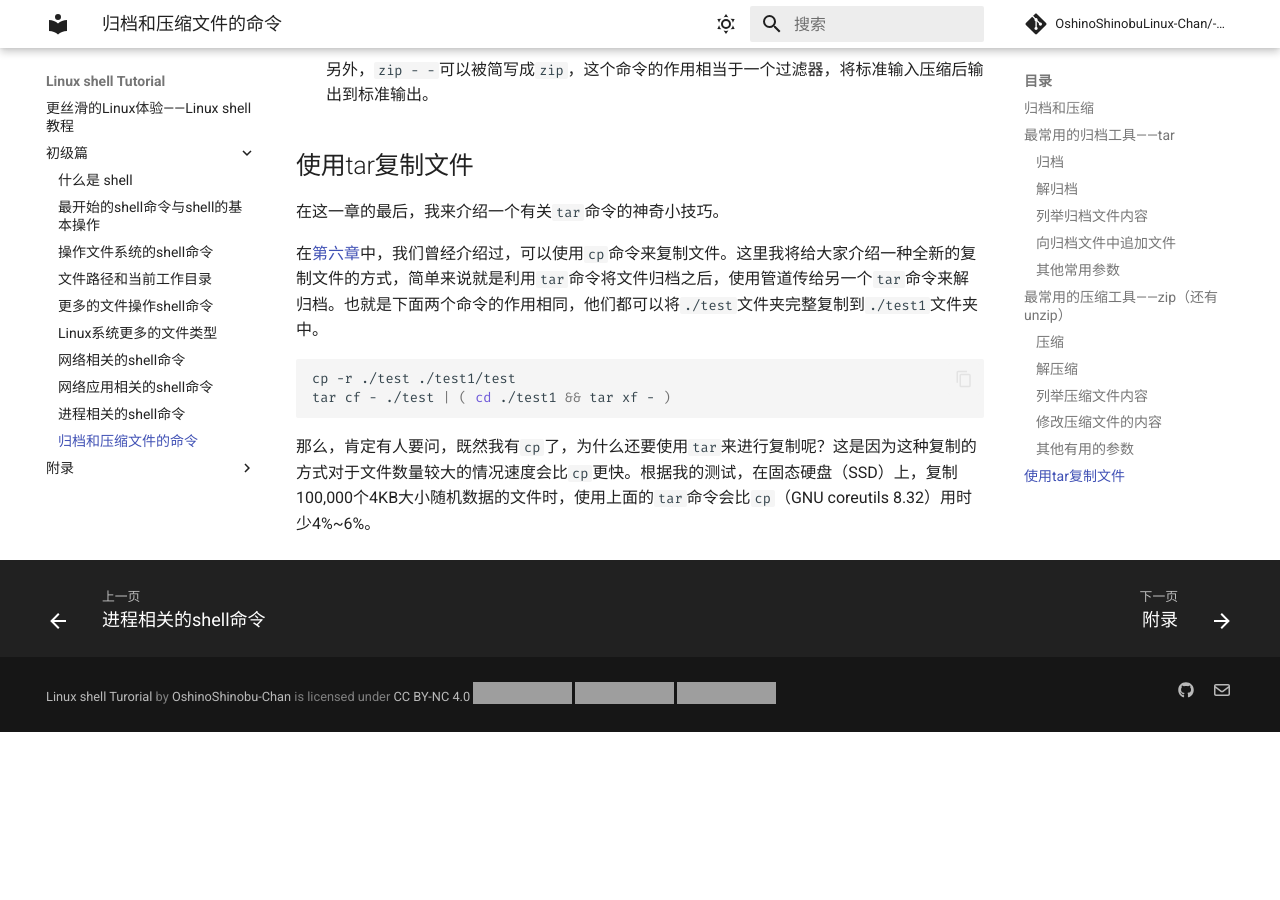
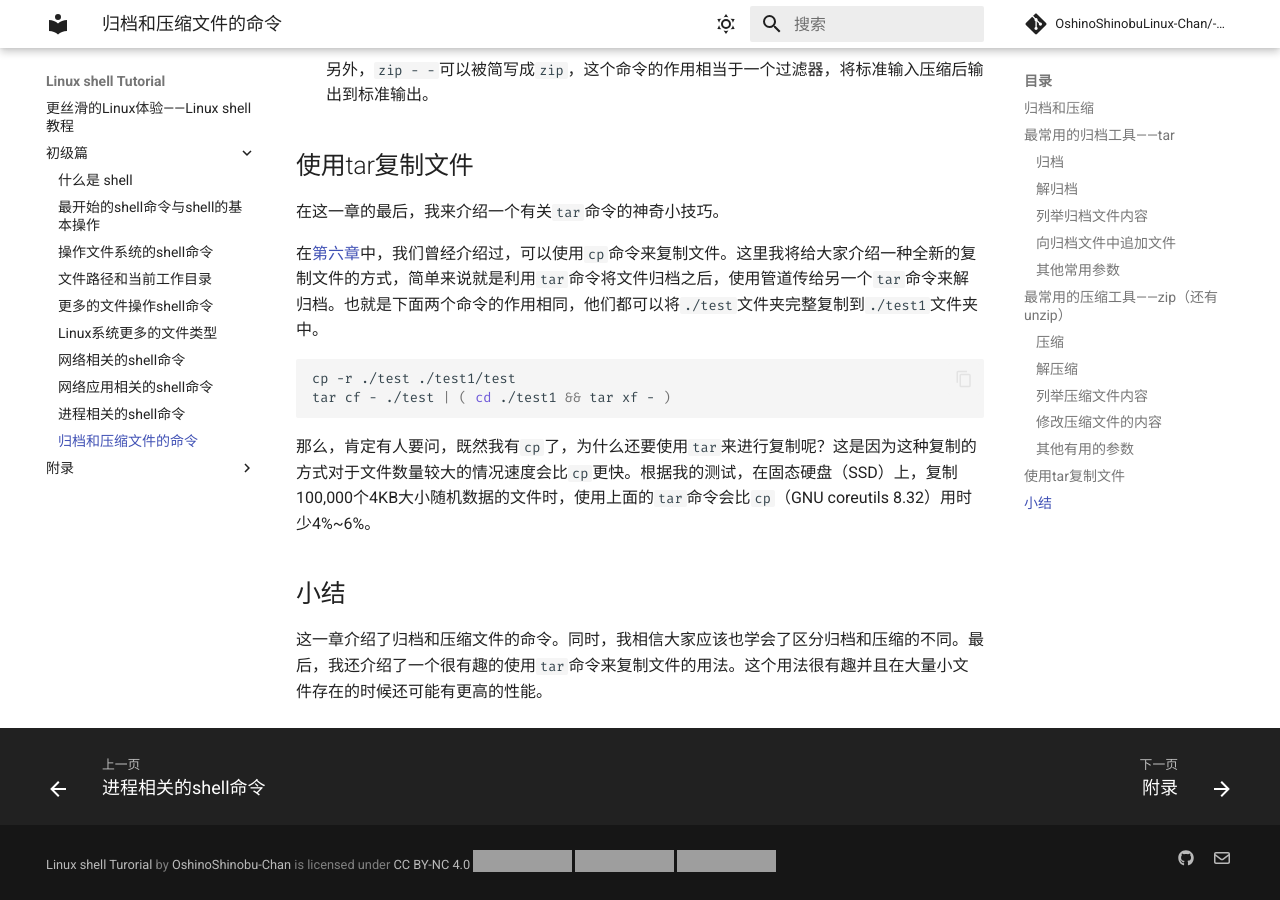
Before and after one commit to OshinoShinobu-Chan/Linux-shell-Tutorial, an MkDocs documentation site: the page built from docs/初级篇/k-11.归档和压缩文件的命令.md, in a window 1280 px wide and 900 px high, scrolled down 4725 px. Built offline with MkDocs 1.6.1 and Material for MkDocs 9.7.7, drawn with Linux system fonts in a browser that asks for light colours; comment, search, counter and statistics services are not loaded; before the commit the page ends 5457 px from its top, so only the background shows below that; grey boxes are pictures that could not be loaded.

Commit message:
Add conclusion in ch 11

```diff
--- a/docs/初级篇/k-11.归档和压缩文件的命令.md
+++ b/docs/初级篇/k-11.归档和压缩文件的命令.md
@@ -142,6 +142,10 @@ tar cf - ./test | ( cd ./test1 && tar xf - )
 
 那么，肯定有人要问，既然我有`cp`了，为什么还要使用`tar`来进行复制呢？这是因为这种复制的方式对于文件数量较大的情况速度会比`cp`更快。根据我的测试，在固态硬盘（SSD）上，复制100,000个4KB大小随机数据的文件时，使用上面的`tar`命令会比`cp`（GNU coreutils 8.32）用时少4%~6%。
 
+## 小结
+
+这一章介绍了归档和压缩文件的命令。同时，我相信大家应该也学会了区分归档和压缩的不同。最后，我还介绍了一个很有趣的使用`tar`命令来复制文件的用法。这个用法很有趣并且在大量小文件存在的时候还可能有更高的性能。
+
 <script src="https://giscus.app/client.js"
         data-repo="OshinoShinobu-Chan/Linux-shell-Tutorial"
         data-repo-id="R_kgDONEc4yg"
```
